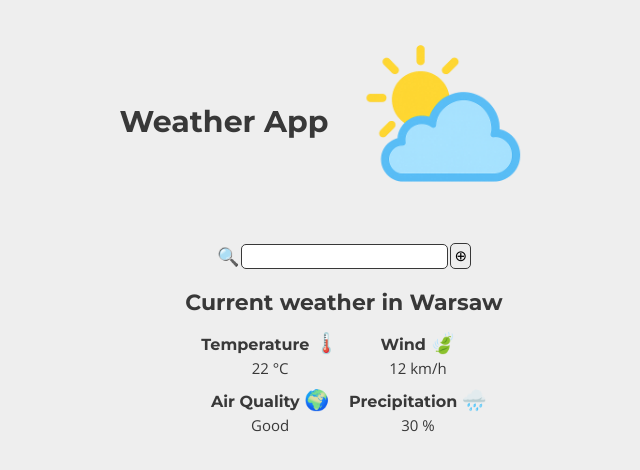
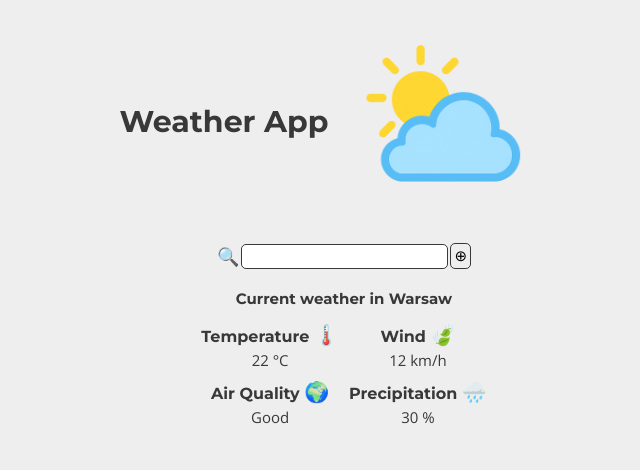
Before and after one commit to ZajacMateusz1/Weather-App, a React (Vite) app: page / in a window 1280 px wide. Shown: the top 470 px of the page, without its empty margins (256-896 px from the left). Built offline with nearby package versions, Linux system fonts and the light colour scheme.

Commit message:
Styles change in CurrentWeather component

```diff
--- a/src/components/CurrentWeather/CurrentWeather.module.scss
+++ b/src/components/CurrentWeather/CurrentWeather.module.scss
@@ -5,9 +5,6 @@
   gap: 1rem;
   padding: 2rem;
 }
-.h2 {
-  font-size: 2.2rem;
-}
 .weatherInfo {
   display: grid;
   grid-template-columns: repeat(2, 1fr);
--- a/src/components/CurrentWeather/CurrentWeather.tsx
+++ b/src/components/CurrentWeather/CurrentWeather.tsx
@@ -3,7 +3,7 @@ import styles from "./CurrentWeather.module.scss";
 export default function CurrentWeather() {
   return (
     <main className={styles.main}>
-      <h2 className={styles.h2}>Current weather in Warsaw</h2>
+      <h2>Current weather in Warsaw</h2>
       <div className={styles.weatherInfo}>
         <WeatherInfoCard value={22} unit="&deg;C" icon="🌡️">
           Temperature
--- a/src/components/WeatherInfoCard/WeatherInfoCard.module.scss
+++ b/src/components/WeatherInfoCard/WeatherInfoCard.module.scss
@@ -5,6 +5,7 @@
 .h3 {
   font-size: 1.6rem;
   margin-bottom: 0.3rem;
+  white-space: nowrap;
 }
 .icon {
   font-size: 2rem;
```
